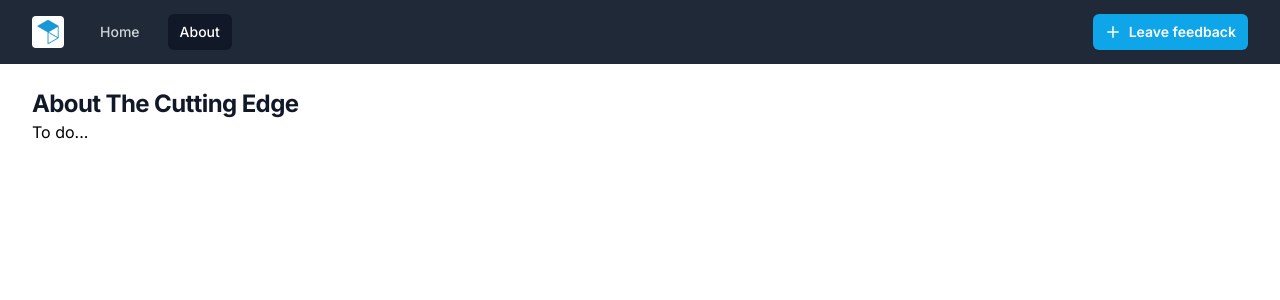
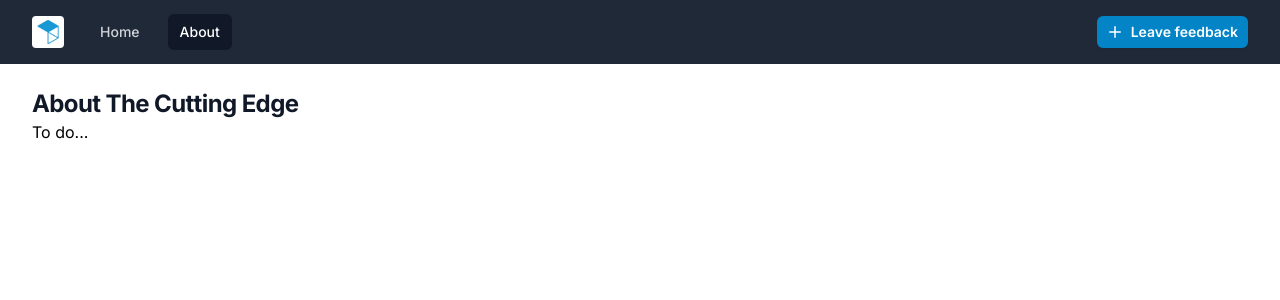
Before and after one commit to dan-kwiat/bit-cutting-edge, a Next.js app: page /about in a window 1280 px wide. Shown: the top 300 px of the page. Built offline with nearby package versions, Linux system fonts and the light colour scheme.

Commit message:
refactor(): reuse button component

```diff
--- a/components/layout/navbar.tsx
+++ b/components/layout/navbar.tsx
@@ -6,6 +6,7 @@
 import Image from "next/image"
 import Link from "next/link"
 import { usePathname } from "next/navigation"
+import Button from "@/components/button"
 
 const navigation = [
   { name: "Home", href: "/" },
@@ -66,16 +67,15 @@
               <div className="flex items-center">
                 {isFeedback ? null : (
                   <div className="flex-shrink-0">
-                    <Link
-                      href="/feedback"
-                      className="relative inline-flex items-center gap-x-1.5 rounded-md bg-sky-500 px-3 py-2 text-sm font-semibold text-white shadow-sm hover:bg-sky-400 focus-visible:outline focus-visible:outline-2 focus-visible:outline-offset-2 focus-visible:outline-sky-500"
-                    >
-                      <PlusIcon
-                        className="-ml-0.5 h-5 w-5"
-                        aria-hidden="true"
-                      />
-                      Leave feedback
-                    </Link>
+                    <Button href="/feedback">
+                      <span className="flex items-center gap-x-1.5">
+                        <PlusIcon
+                          className="-ml-0.5 h-5 w-5"
+                          aria-hidden="true"
+                        />
+                        <span>Leave feedback</span>
+                      </span>
+                    </Button>
                   </div>
                 )}
                 {/* Desktop: profile dropdown */}
```
